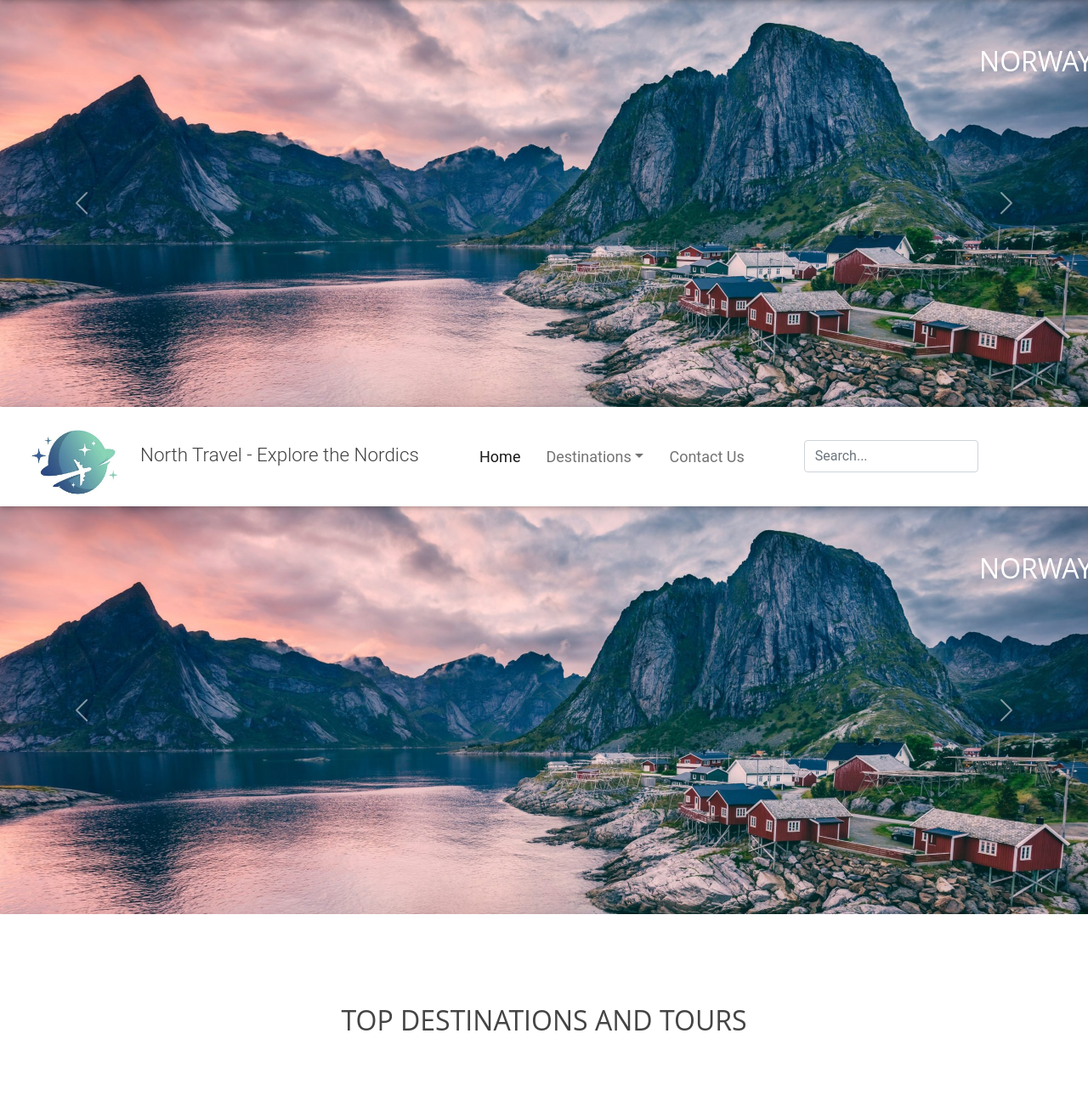
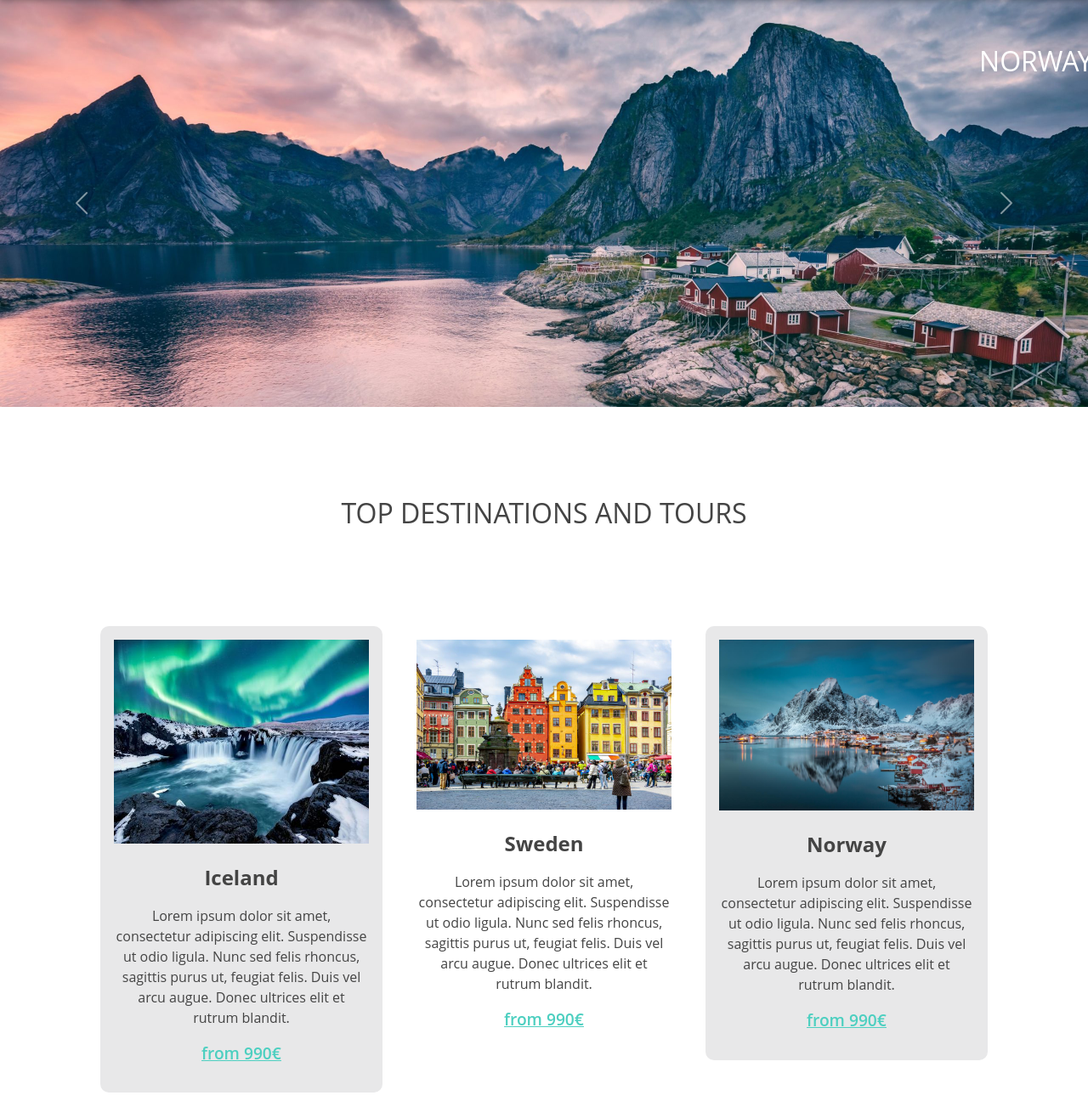
Before and after one commit to markek1337/group2_wp, a PHP site: page / in a window 1280 px wide. Shown: the part 119-1435 px from the top of the page at 85% size. Run offline with PHP 8.4, Linux system fonts and the light colour scheme.

Commit message:
updated index.php

```diff
--- a/UpdatedNorthTravelWebsite/index.php
+++ b/UpdatedNorthTravelWebsite/index.php
@@ -33,73 +33,6 @@ include "header.php";?>
                 </button>
             </header>
     <body>
-        <!-- Responsive navbar-->
-        <nav class="navbar sticky-top navbar-expand-lg navbar-light bg-light">
-          <div class="container-fluid d-flex align-items-center justify-content-between">
-              <div class="leftnav container-md mb-0 pb-0 col-md-5 col-lg-5 col-sm-12">
-                  <a class="navbar-brand" href="index.html">
-                      <img src="images/logo.png" alt="logo North Travel" class="logo-image">
-                  </a>
-                  <span class="navbar-brand navbar-text">North Travel - Explore the Nordics</span>
-              </div>
-            <div class="midnav navbar-brand container-md" id="navbarSupportedContent">
-              <ul class="navbar-nav me-auto mb-2 mb-lg-0">
-                <li class="nav-item">
-                  <a class="nav-link active" aria-current="page" href="index.html">Home</a>
-                <li class="nav-item dropdown">
-                  <a class="nav-link dropdown-toggle" href="C:\Users\PC1\Pictures\destination.html" id="navbarDropdown" role="button" data-bs-toggle="dropdown" aria-expanded="false">Destinations</a>
-                  <ul class="dropdown-menu" aria-labelledby="navbarDropdown">
-                    <li><a class="dropdown-item" href="destination.html">Our selection</a></li>
-                    <li><a class="dropdown-item" href="swedenpage.html">Sweden</a></li>
-                    <li><a class="dropdown-item" href="icelandpage.html">Iceland</a></li>
-                    <li><a class="dropdown-item" href="norwaypage.html">Norway</a></li>
-                  </ul>
-                </li>
-                <li class="nav-item">
-                  <a class="nav-link" href="ContactUs.html">Contact Us</a>
-                </li>
-              </ul>
-            </div>
-            <div class="rightnav container-md" id="navbarSupportedContent">
-              <form class="d-flex">
-                  <div class="form"> <i class="fa fa-search"></i> <input type="text" class="form-control form-input" placeholder="Search..."> <span class="left-pan"><i class="fa fa-microphone"></i></span> </div>
-              </form>
-            </div>
-          </div>
-        </nav>
-          <!-- Responsive header-->
-          <header class="header">
-            <div id="carouselExampleControls" class="carousel slide" data-bs-ride="carousel">
-                <div class="carousel-inner">
-                  <div class="carousel-item active">
-                    <img src="images/norway.png" class="d-block w-100 img-fluid" alt="Norway destination">
-                    <div class="carousel-caption">
-                        <h2 class="text-uppercase">Norway</h2>
-                      </div>
-                  </div>
-                  <div class="carousel-item">
-                    <img src="images/sweden.png" class="d-block w-100 img-fluid" alt="Sweden destination">
-                    <div class="carousel-caption">
-                        <h2 class="text-uppercase">Sweden</h2>
-                      </div>
-                  </div>
-                  <div class="carousel-item">
-                    <img src="images/iceland.png" class="d-block w-100 img-fluid" alt="Iceland destination">
-                    <div class="carousel-caption">
-                        <h2 class="text-uppercase">Iceland</h2>
-                      </div>
-                  </div>
-                </div>
-                <button class="carousel-control-prev" type="button" data-bs-target="#carouselExampleControls" data-bs-slide="prev">
-                  <span class="carousel-control-prev-icon" aria-hidden="true"></span>
-                  <span class="visually-hidden">Previous</span>
-                </button>
-                <button class="carousel-control-next" type="button" data-bs-target="#carouselExampleControls" data-bs-slide="next">
-                  <span class="carousel-control-next-icon" aria-hidden="true"></span>
-                  <span class="visually-hidden">Next</span>
-                </button>
-            </header>
-
             <!-- Responsive main-->
             <main>
                 <!-- ======= Destinations ======= -->
```
